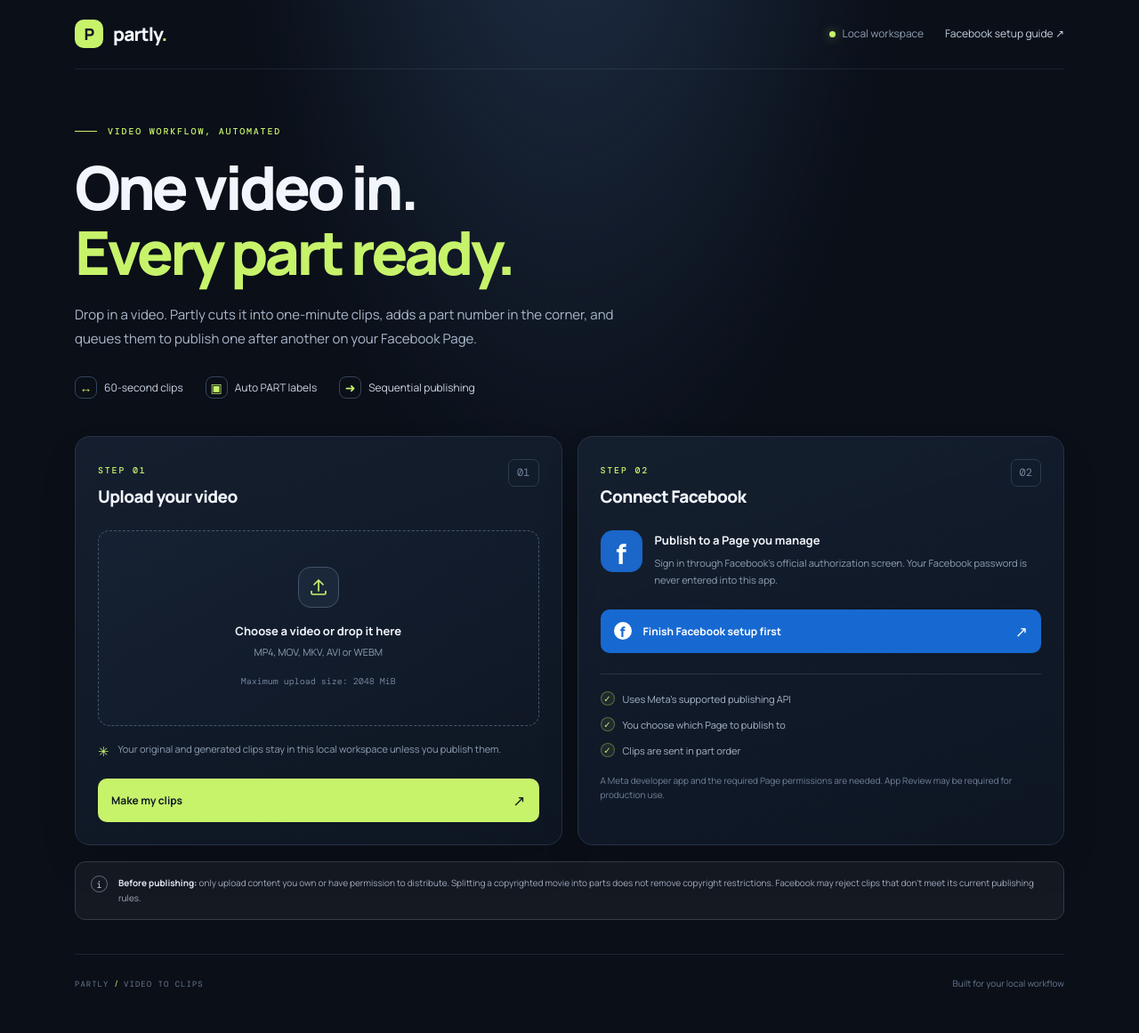
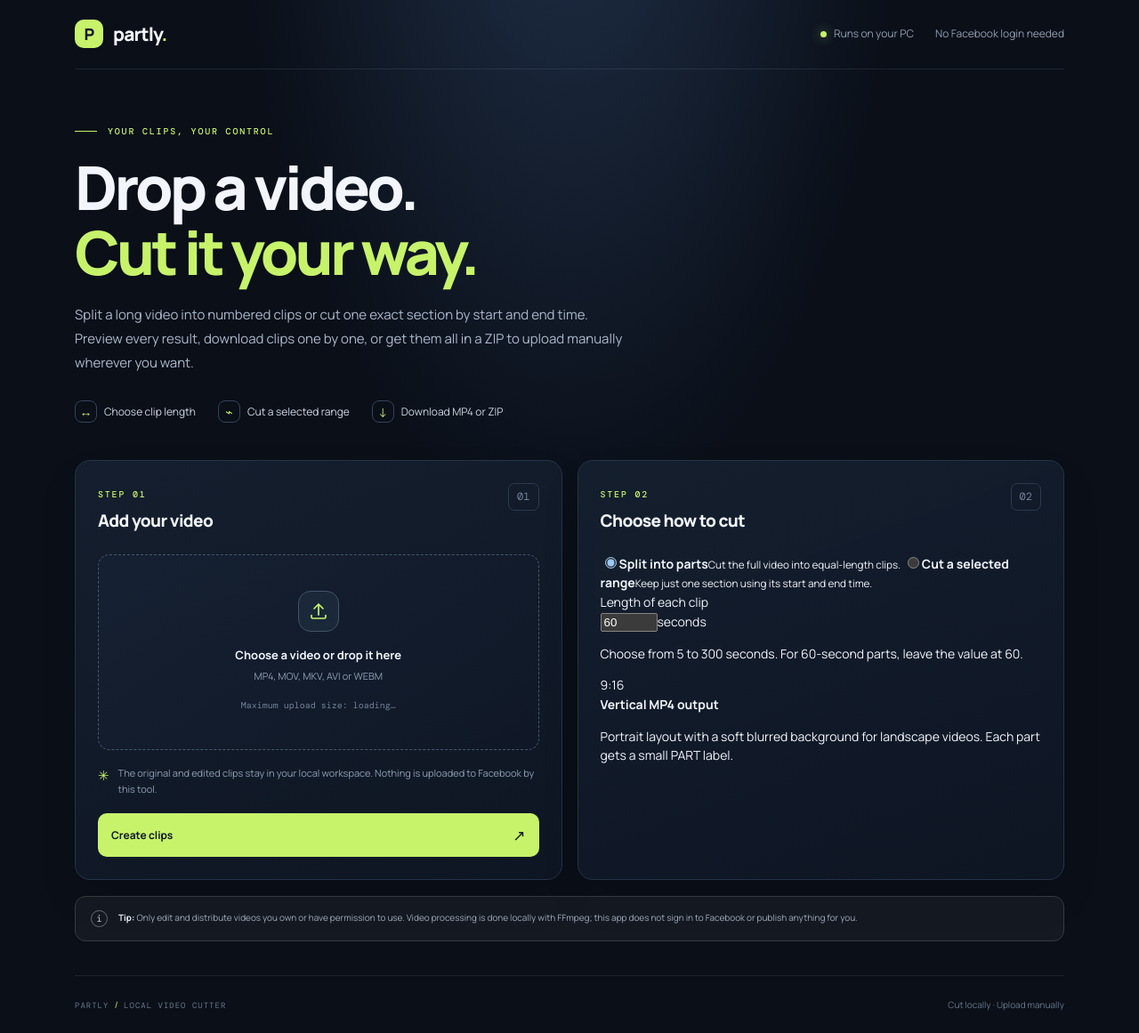
Before and after one commit to adii87s/Facebook-Video-Splitter, a FastAPI app: page / in a window 1280 px wide. Shown: the whole page at 89% size. Before the commit the page ends 1112 px from the top, so only its background shows below. Run offline with FastAPI, Linux system fonts and the light colour scheme; data that the repository does not hold is empty; some libraries are stand-ins or nearby versions.

Commit message:
Replace Facebook connection UI with standalone video cutter

```diff
--- a/app/templates/index.html
+++ b/app/templates/index.html
@@ -4,33 +4,33 @@
   <meta charset="utf-8">
   <meta name="viewport" content="width=device-width, initial-scale=1">
   <meta name="theme-color" content="#101827">
-  <title>Partly — Facebook Video Splitter</title>
+  <title>Partly — Local Video Cutter</title>
   <link rel="stylesheet" href="/static/app.css">
 </head>
 <body>
   <div class="app-shell">
     <header class="topbar">
       <a class="brand" href="/" aria-label="Partly home"><span class="brand-mark">P</span><span>partly<span class="brand-dot">.</span></span></a>
-      <div class="topbar-right"><span class="local-indicator"><i></i> Local workspace</span><a class="text-link" href="/setup">Facebook setup guide ↗</a></div>
+      <div class="topbar-right"><span class="local-indicator"><i></i> Runs on your PC</span><span class="local-only-label">No Facebook login needed</span></div>
     </header>
 
     {% if notice %}<div class="notice" id="serverNotice">{{ notice }}</div>{% endif %}
 
     <main>
       <section class="hero">
-        <div class="eyebrow"><span class="eyebrow-line"></span> VIDEO WORKFLOW, AUTOMATED</div>
-        <h1>One video in.<br><span>Every part ready.</span></h1>
-        <p class="hero-copy">Drop in a video. Partly cuts it into one-minute clips, adds a part number in the corner, and queues them to publish one after another on your Facebook Page.</p>
+        <div class="eyebrow"><span class="eyebrow-line"></span> YOUR CLIPS, YOUR CONTROL</div>
+        <h1>Drop a video.<br><span>Cut it your way.</span></h1>
+        <p class="hero-copy">Split a long video into numbered clips or cut one exact section by start and end time. Preview every result, download clips one by one, or get them all in a ZIP to upload manually wherever you want.</p>
         <div class="feature-row">
-          <div><span class="feature-icon">↔</span><span>60-second clips</span></div>
-          <div><span class="feature-icon">▣</span><span>Auto PART labels</span></div>
-          <div><span class="feature-icon">➜</span><span>Sequential publishing</span></div>
+          <div><span class="feature-icon">↔</span><span>Choose clip length</span></div>
+          <div><span class="feature-icon">⌁</span><span>Cut a selected range</span></div>
+          <div><span class="feature-icon">↓</span><span>Download MP4 or ZIP</span></div>
         </div>
       </section>
 
       <section class="workspace-grid">
         <div class="panel upload-panel">
-          <div class="panel-head"><div><span class="step-kicker">STEP 01</span><h2>Upload your video</h2></div><span class="step-index">01</span></div>
+          <div class="panel-head"><div><span class="step-kicker">STEP 01</span><h2>Add your video</h2></div><span class="step-index">01</span></div>
           <form id="uploadForm">
             <label class="dropzone" id="dropzone" for="videoFile">
               <input id="videoFile" name="video" type="file" accept="video/mp4,video/quicktime,video/x-matroska,video/x-msvideo,video/webm,.mp4,.mov,.mkv,.avi,.webm,.m4v,.mpeg,.mpg" required>
@@ -39,45 +39,64 @@
               <span class="drop-hint" id="dropHint">MP4, MOV, MKV, AVI or WEBM</span>
               <span class="drop-limit" id="uploadLimit">Maximum upload size: loading…</span>
             </label>
-            <div class="processing-note"><span class="note-lock">✳</span><span>Your original and generated clips stay in this local workspace unless you publish them.</span></div>
-            <button class="button button-primary full-width" type="submit" id="processButton"><span>Make my clips</span><span class="button-arrow">↗</span></button>
+            <div class="source-preview-wrap hidden" id="sourcePreviewWrap">
+              <div class="source-preview-heading"><span>Original video</span><span id="sourceDurationLabel">Duration —</span></div>
+              <video id="sourcePreview" controls preload="metadata"></video>
+            </div>
+            <div class="processing-note"><span class="note-lock">✳</span><span>The original and edited clips stay in your local workspace. Nothing is uploaded to Facebook by this tool.</span></div>
+            <button class="button button-primary full-width" type="submit" id="processButton"><span>Create clips</span><span class="button-arrow">↗</span></button>
           </form>
+        </div>
+
+        <div class="panel options-panel">
+          <div class="panel-head"><div><span class="step-kicker">STEP 02</span><h2>Choose how to cut</h2></div><span class="step-index">02</span></div>
+          <div class="mode-choice">
+            <label class="mode-option" for="modeSplit"><input type="radio" id="modeSplit" name="modeChoice" value="split" checked><span class="mode-option-copy"><strong>Split into parts</strong><small>Cut the full video into equal-length clips.</small></span></label>
+            <label class="mode-option" for="modeCut"><input type="radio" id="modeCut" name="modeChoice" value="cut"><span class="mode-option-copy"><strong>Cut a selected range</strong><small>Keep just one section using its start and end time.</small></span></label>
+          </div>
+
+          <div id="splitSettings" class="cut-settings">
+            <label for="clipSeconds">Length of each clip</label>
+            <div class="field-with-unit"><input id="clipSeconds" type="number" min="5" max="300" step="1" value="60"><span>seconds</span></div>
+            <p class="field-hint">Choose from 5 to 300 seconds. For 60-second parts, leave the value at 60.</p>
+          </div>
+
+          <div id="cutSettings" class="cut-settings hidden">
+            <div class="cut-time-grid">
+              <div><label for="cutStart">Start at</label><div class="field-with-unit"><input id="cutStart" type="number" min="0" step="0.1" value="0"><span>sec</span></div></div>
+              <div><label for="cutEnd">End at</label><div class="field-with-unit"><input id="cutEnd" type="number" min="0.1" step="0.1" value="30"><span>sec</span></div></div>
+            </div>
+            <p class="field-hint">The end time is exclusive. If it exceeds the video's duration, the cut stops at the end of the video.</p>
+          </div>
+
+          <div class="output-info">
+            <div class="output-info-icon">9:16</div>
+            <div><strong>Vertical MP4 output</strong><p>Portrait layout with a soft blurred background for landscape videos. Each part gets a small PART label.</p></div>
+          </div>
           <div class="workflow-progress hidden" id="processingProgress">
             <div class="progress-copy"><span id="processingLabel">Preparing video…</span><strong id="processingPercent">0%</strong></div>
             <div class="progress-track"><span id="processingBar"></span></div>
-            <p id="processingSubtext">This can take a while for large videos.</p>
+            <p id="processingSubtext">Keep this browser tab open while your video is processed.</p>
           </div>
-        </div>
-
-        <div class="panel facebook-panel">
-          <div class="panel-head"><div><span class="step-kicker">STEP 02</span><h2>Connect Facebook</h2></div><span class="step-index">02</span></div>
-          <div class="fb-intro"><span class="fb-logo">f</span><div><strong>Publish to a Page you manage</strong><p>Sign in through Facebook's official authorization screen. Your Facebook password is never entered into this app.</p></div></div>
-          <a class="button button-facebook full-width" href="/auth/facebook/login" id="connectFacebook"><span class="fb-button-mark">f</span><span id="connectLabel">Connect Facebook</span><span class="button-arrow">↗</span></a>
-          <div class="page-select-wrap hidden" id="pageSelectWrap"><label for="pageSelect">Publish destination</label><select id="pageSelect"><option value="">Choose a Facebook Page…</option></select><div class="connected-caption"><span class="connected-dot"></span><span id="connectedCaption">Choose the Page for these clips.</span></div></div>
-          <div class="permission-list">
-            <div><span class="check-dot">✓</span><span>Uses Meta's supported publishing API</span></div>
-            <div><span class="check-dot">✓</span><span>You choose which Page to publish to</span></div>
-            <div><span class="check-dot">✓</span><span>Clips are sent in part order</span></div>
-          </div>
-          <p class="api-footnote">A Meta developer app and the required Page permissions are needed. App Review may be required for production use.</p>
         </div>
       </section>
 
       <section class="panel results-panel hidden" id="resultsPanel">
-        <div class="panel-head results-head"><div><span class="step-kicker">STEP 03</span><h2>Your clip lineup</h2><p class="panel-subtitle" id="resultSubtitle">Numbered clips, ready to review.</p></div><span class="clip-count" id="clipCount">0 clips</span></div>
+        <div class="panel-head results-head">
+          <div><span class="step-kicker">STEP 03</span><h2>Your clips are ready</h2><p class="panel-subtitle" id="resultSubtitle">Preview, then download your clips.</p></div>
+          <span class="clip-count" id="clipCount">0 clips</span>
+        </div>
         <div class="clip-grid" id="clipGrid"></div>
-        <div class="publish-tools">
-          <div class="caption-field"><label for="captionTemplate">Post caption template</label><input id="captionTemplate" maxlength="500" value="Part {part} of {total}" placeholder="Part {part} of {total}"><small>Use <code>{part}</code> and <code>{total}</code> to insert part numbers.</small><div class="auto-publish-row"><label><input id="autoPublish" type="checkbox"><span>Automatically publish when splitting finishes</span></label></div></div>
-          <div class="publish-action"><button class="button button-primary" id="publishButton" disabled><span>Publish all clips in order</span><span class="button-arrow">↗</span></button><span class="publish-hint" id="publishHint">Connect Facebook and choose a Page to enable publishing.</span></div>
+        <div class="download-all-row">
+          <div><strong>Ready to upload manually?</strong><p>Download one clip at a time or save everything in a single ZIP.</p></div>
+          <a class="button button-primary" href="#" id="downloadAll" aria-disabled="true"><span>Download all clips (ZIP)</span><span class="button-arrow">↓</span></a>
         </div>
-        <div class="workflow-progress hidden" id="publishingProgress"><div class="progress-copy"><span id="publishingLabel">Publishing clips…</span><strong id="publishingPercent">0%</strong></div><div class="progress-track"><span id="publishingBar"></span></div><p id="publishingSubtext">Each clip is submitted before the next one begins.</p></div>
-        <div class="publish-log hidden" id="publishLog"></div>
       </section>
 
-      <section class="disclaimer"><span class="disclaimer-mark">i</span><p><strong>Before publishing:</strong> only upload content you own or have permission to distribute. Splitting a copyrighted movie into parts does not remove copyright restrictions. Facebook may reject clips that don't meet its current publishing rules.</p></section>
+      <section class="disclaimer"><span class="disclaimer-mark">i</span><p><strong>Tip:</strong> Only edit and distribute videos you own or have permission to use. Video processing is done locally with FFmpeg; this app does not sign in to Facebook or publish anything for you.</p></section>
     </main>
 
-    <footer><span>PARTLY <span class="brand-dot">/</span> VIDEO TO CLIPS</span><span>Built for your local workflow</span></footer>
+    <footer><span>PARTLY <span class="brand-dot">/</span> LOCAL VIDEO CUTTER</span><span>Cut locally · Upload manually</span></footer>
   </div>
   <div class="toast" id="toast" role="status" aria-live="polite"></div>
   <script src="/static/app.js" defer></script>
```
